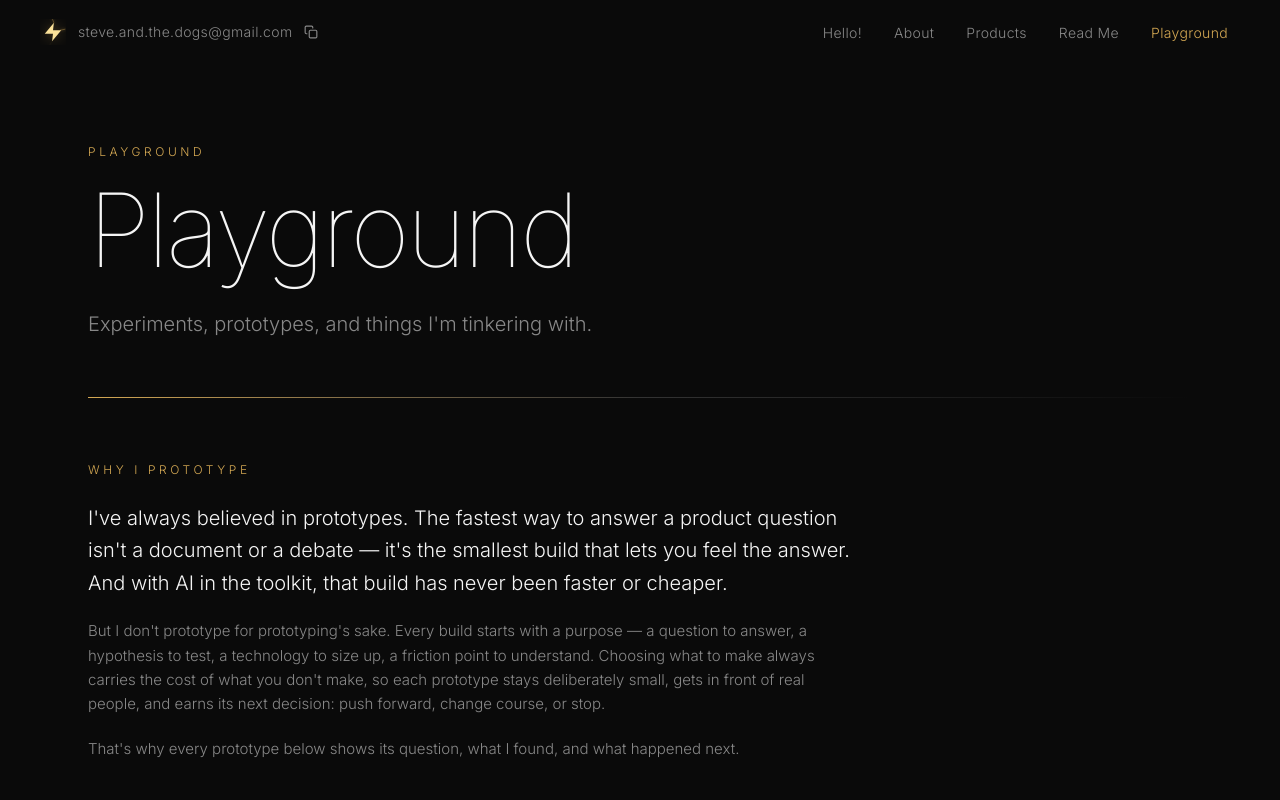
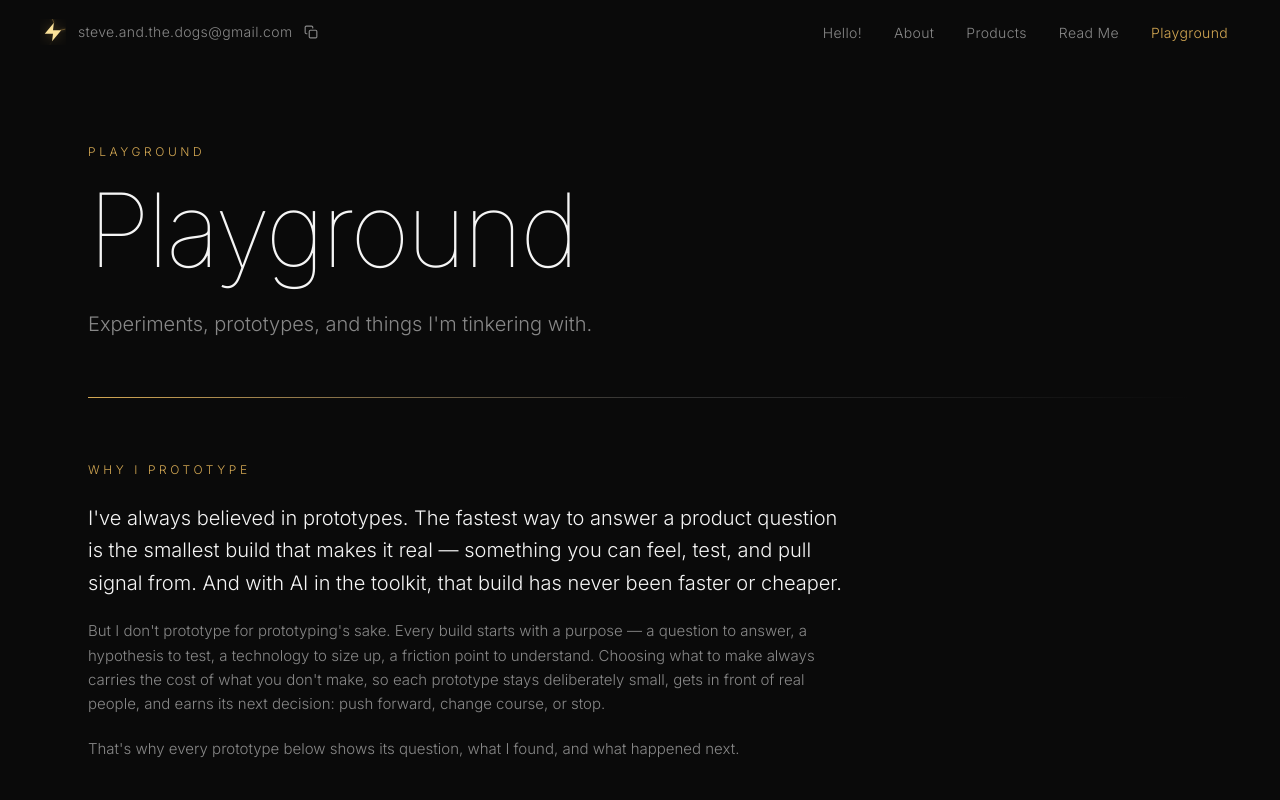
Before and after one commit to dangerbot/steveandthedogs-web, a Next.js app: page /playground in a window 1280 px wide. Shown: the top 800 px of the page. Built offline with nearby package versions, Linux system fonts and the light colour scheme.

Commit message:
Playground: keep Why I Prototype intro positive — feel, test, pull signal

```diff
--- a/app/playground/page.tsx
+++ b/app/playground/page.tsx
@@ -538,8 +538,8 @@ export default function PlaygroundPage() {
         <div className="max-w-3xl flex flex-col gap-5">
           <p className="text-[#f5f5f5] text-lg md:text-xl font-light leading-relaxed">
             I&apos;ve always believed in prototypes. The fastest way to answer a product
-            question isn&apos;t a document or a debate — it&apos;s the smallest build that
-            lets you feel the answer. And with AI in the toolkit, that build has never
+            question is the smallest build that makes it real — something you can feel,
+            test, and pull signal from. And with AI in the toolkit, that build has never
             been faster or cheaper.
           </p>
           <p className="text-[#888888] text-[15px] font-light leading-relaxed">
```
